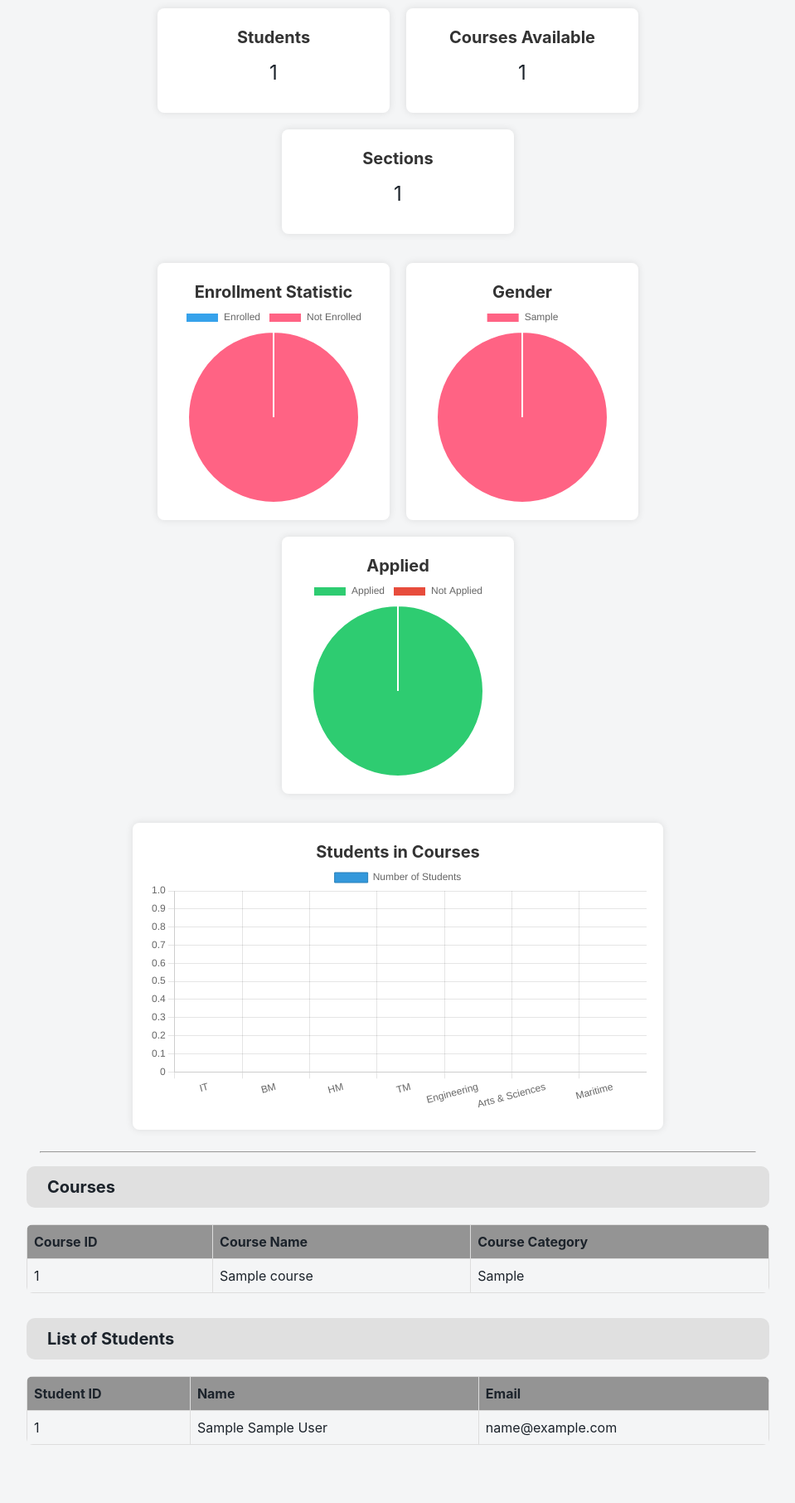
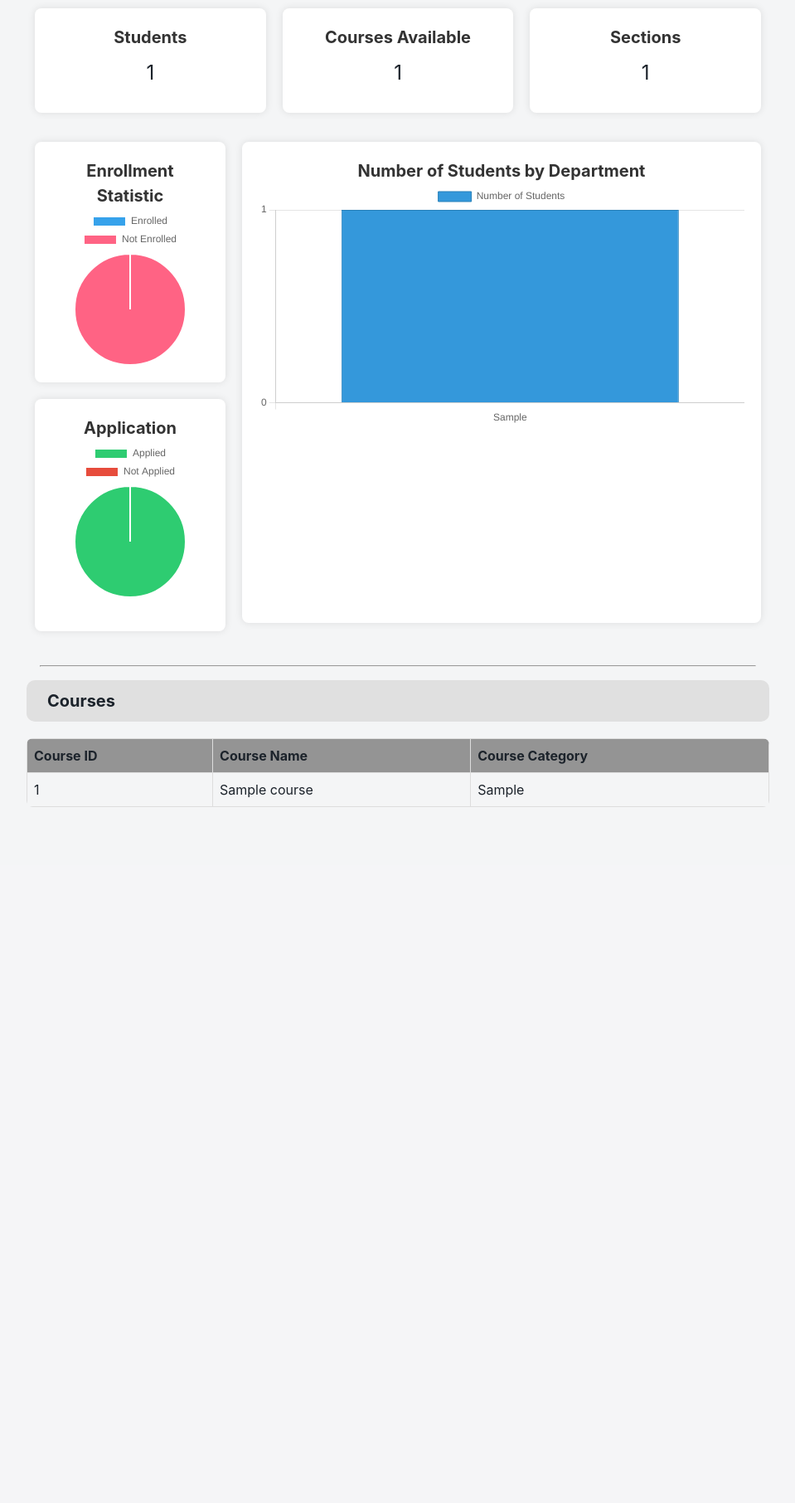
Before and after one commit to Khonsensya/Enrollment-System-BS501-, a PHP site: page /src/modules/dashboard.php in a window 1280 px wide. Shown: the part 154-1966 px from the top of the page at 83% size, without its empty margins (160-1119 px from the left). After the commit the page ends 1127 px from the top, so only its background shows below. Run offline with PHP 8.4, Linux system fonts and the light colour scheme; tables that the repository leaves empty or names only in its code hold one stand-in row (values such as "Sample post"); some libraries are stand-ins or nearby versions.

Commit message:
Modified Dashboard Content

```diff
--- a/src/css/new_dashboard.css
+++ b/src/css/new_dashboard.css
@@ -6,26 +6,33 @@
     text-align: left;
 }
 
-.dashboard1 {
+.dashboard_1 {
     display: flex;
-    flex-wrap: wrap;
-    justify-content: center;
     margin-bottom: 15px;
     padding: 0;
+    flex-grow: 1;
 }
 
-.dashboard2 {
+.container2{
     display: flex;
-    flex-wrap:wrap;
-    justify-content: center;
-    margin-bottom: 15px;
+    flex-direction: row;
 }
 
-.dashboard3 {
+.dashboard_2 {
     display: flex;
-    flex-wrap:wrap;
-    justify-content: center;
+    flex-direction: column;
     margin-bottom: 15px;
+    flex-grow: 1;
+    max-width: 250px;
+}
+
+.dashboard_3 {
+    display: flex;
+    flex-direction: row;
+    margin-bottom: 15px;
+    flex-grow: 1;
+    max-width: 100%;
+    max-height: 600px;
 }
 
 .statistic {
@@ -36,7 +43,8 @@
     box-shadow: 0 0 10px rgba(0, 0, 0, 0.1);
     text-align: center;
     flex-basis: 280px;
-    max-width: 280px;
+    flex-grow: 1;
+    max-height: 100%;
 }
 .statistic2 {
     background-color: #fff;
@@ -44,8 +52,24 @@
     margin: 10px;
     border-radius: 8px;
     box-shadow: 0 0 10px rgba(0, 0, 0, 0.1);
+    flex: 1;
     text-align: center;
-    max-width: 3000px;
+    max-width: 100%;
+    max-height: 100%;
+}
+
+@media screen and (max-width: 768px) {
+    /* Add styles for smaller screens */
+    .container2 {
+        flex-direction: column; /* Adjust as needed for your layout */
+    }
+    .dashboard_3 {
+        max-width: 100%; /* Allow it to take the full width on smaller screens */
+        max-height: none; /* Allow it to grow vertically based on content */
+    }
+    .statistic2 {
+        max-width: 100%; /* Allow it to take the full width on smaller screens */
+    }
 }
 
 h2 {
--- a/src/modules/dashboard.php
+++ b/src/modules/dashboard.php
@@ -37,20 +37,25 @@
 $enrolledResult = $conn->query($enrolledQuery);
 $enrolledCount = $enrolledResult->fetch_assoc()['enrolledCount'];
 
-// Query to get gender distribution from the database
-$genderQuery = "SELECT gender, COUNT(*) AS genderCount FROM student_info GROUP BY gender";
-$genderResult = $conn->query($genderQuery);
-
 // Query to get the count of students who have applied
 $appliedQuery = "SELECT COUNT(*) AS appliedCount FROM student_profile";
 $appliedResult = $conn->query($appliedQuery);
 $appliedCount = ($appliedResult->num_rows > 0) ? $appliedResult->fetch_assoc()["appliedCount"] : 0;
 
+// Query to get bar graph data
+$barGraphQuery = "
+    SELECT sc.Course_Category, COUNT(sp.Section_ID) AS StudentCount
+    FROM student_profile sp
+    JOIN school_sections ss ON sp.Section_ID = ss.Section_ID
+    JOIN school_courses sc ON ss.Course_ID = sc.Course_ID
+    GROUP BY sc.Course_Category";
 
-// Query to get student information
-$studentInfoQuery = "SELECT Student_ID, CONCAT(First_Name, ' ', Middle_Initial, ' ', Last_Name) AS full_name, Email FROM student_info";
-$studentInfoResult = $conn->query($studentInfoQuery);
+$barGraphResults = $conn->query($barGraphQuery);
+$barChartData = array();
 
+while ($row = $barGraphResults->fetch_assoc()) {
+    $barChartData[] = $row;
+}
 
 // Close the database connection
 $conn->close();
@@ -69,7 +74,7 @@
     <link rel="stylesheet" href="../css/icon.css">
     <link rel="stylesheet" href="../css/navbar.css">
     <link rel="stylesheet" href="../css/new_dashboard.css">
-    <script src="https://cdn.jsdelivr.net/npm/chart.js"></script>
+    <script src="https://cdn.jsdelivr.net/npm/chart.js@3.7.0"></script>
 <body>
     <nav class="navbar2">
         <?php include '../data/navbar-data.php';?>
@@ -94,7 +99,7 @@
                 Statistics Overview
             </ul>
         </nav>
-            <div class="dashboard1">
+            <div class="dashboard_1">
 
                 <div class="statistic">
                     <h2 class="card-text">Students</h2>
@@ -109,28 +114,25 @@
                     <p id="sectionCount"><?php echo $sectionCount; ?></p>
                 </div>
             </div>
-
-            <div class="dashboard2">
+            <div class ="container2">
+            <div class="dashboard_2">
 
                     <div class="statistic">
                         <h2 class="card-text">Enrollment Statistic</h2>
                         <canvas id="enrollmentChart" width="180" height="300"></canvas>
                     </div>
                     <div class="statistic">
-                    <h2 class="card-text">Gender</h2>
-                    <canvas id="genderChart" width="180" height="300"></canvas>
-                </div>
-                <div class="statistic">
-                    <h2 class="card-text">Applied</h2>
+                        <h2 class="card-text">Application</h2>
                         <canvas id="applicationChart" width="180" height="300"></canvas>
                     </div>
 
                 </div>
 
-            <div class="dashboard3">
+                <div class="dashboard_3">
                     <div class="statistic2">
-                    <h2 class="card-text">Students in Courses</h2>
-                    <canvas id="courseChart" width="600" height="300"></canvas>
+                        <h2 class="card-text">Number of Students by Department</h2>
+                        <canvas id="courseChart" ></canvas>
+                    </div>
                 </div>
             </div>
         </div>
@@ -162,38 +164,11 @@
                 </tbody>
         </table>
 
-        <nav class="category-nav">
-            <ul>
-                List of Students
-            </ul>
-        </nav>
-
-        <table class="student-table">
-            <thead>
-                <tr>
-                    <th>Student ID</th>
-                    <th>Name</th>
-                    <th>Email</th>
-                </tr>
-            </thead>
-            <tbody>
-                <?php
-                while ($row = $studentInfoResult->fetch_assoc()) {
-                    echo "<tr>";
-                    echo "<td>" . $row['Student_ID'] . "</td>";
-                    echo "<td>" . $row['full_name'] . "</td>";
-                    echo "<td>" . $row['Email'] . "</td>";
-                    echo "</tr>";
-                }
-                ?>
-            </tbody>
-        </table>
-
-
     </div>
 
 
     <script>
+
         // Get data from PHP variables
     var enrolledCount = <?php echo $enrolledCount; ?>;
     var notEnrolledCount = <?php echo ($userCount - $enrolledCount); ?>;
@@ -209,28 +184,6 @@
             datasets: [{
                 data: [enrolledCount, notEnrolledCount],
                 backgroundColor: ['#36A2EB', '#FF6384']
-            }]
-        }
-    });
-
-    // Get data from PHP variables
-    var genderData = <?php echo json_encode($genderResult->fetch_all(MYSQLI_ASSOC)); ?>;
-
-    // Get canvas element
-    var genderCanvas = document.getElementById('genderChart').getContext('2d');
-
-    // Extract labels and data for the chart
-    var genderLabels = genderData.map(item => item.gender);
-    var genderCounts = genderData.map(item => item.genderCount);
-
-    // Create pie chart
-    var genderChart = new Chart(genderCanvas, {
-        type: 'pie',
-        data: {
-            labels: genderLabels,
-            datasets: [{
-                data: genderCounts,
-                backgroundColor: ['#FF6384', '#36A2EB'] // Customize as needed
             }]
         }
     });
@@ -254,10 +207,10 @@
 
     document.addEventListener("DOMContentLoaded", function () {
         var courseData = {
-            labels: ["IT", "BM", "HM", "TM", "Engineering", "Arts & Sciences", "Maritime"],
+            labels: <?php echo json_encode(array_column($barChartData, 'Course_Category')); ?>,
             datasets: [{
                 label: "Number of Students",
-                data: [/* Add your data here */],
+                data: <?php echo json_encode(array_column($barChartData, 'StudentCount')); ?>,
                 backgroundColor: "#3498db", // Customize as needed
                 borderColor: "#2980b9", // Customize as needed
                 borderWidth: 1
@@ -272,13 +225,18 @@
             options: {
                 scales: {
                     y: {
-                        beginAtZero: true,
-                        precision: 0, // Display integers only
+
+                        ticks: {
+                            beginAtZero: false,
+                            precision: 0
+                        }
+
                     }
                 }
             }
         });
     });
+
     </script>
 
 
```
Lines whose indentation alone changed are shown as unchanged.
